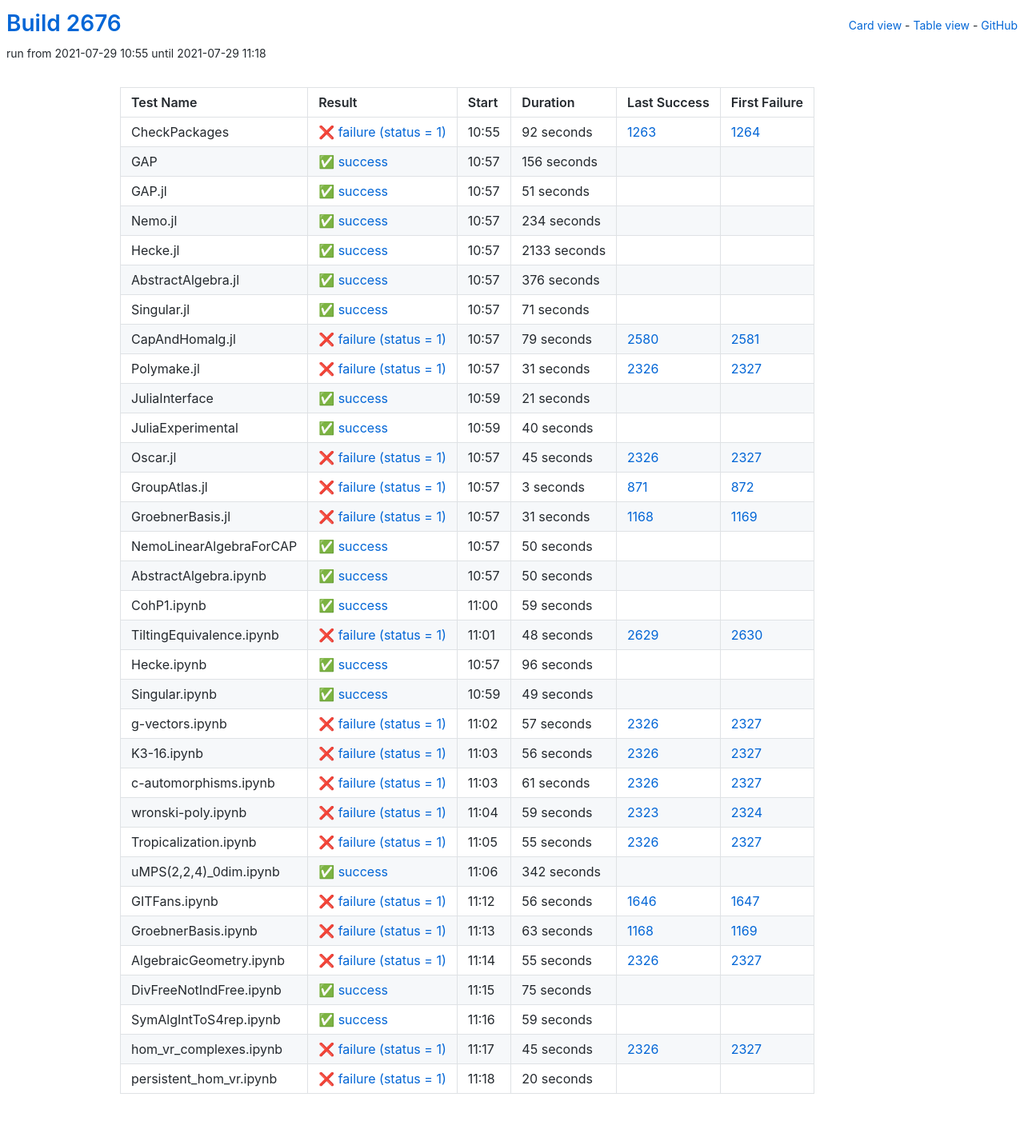
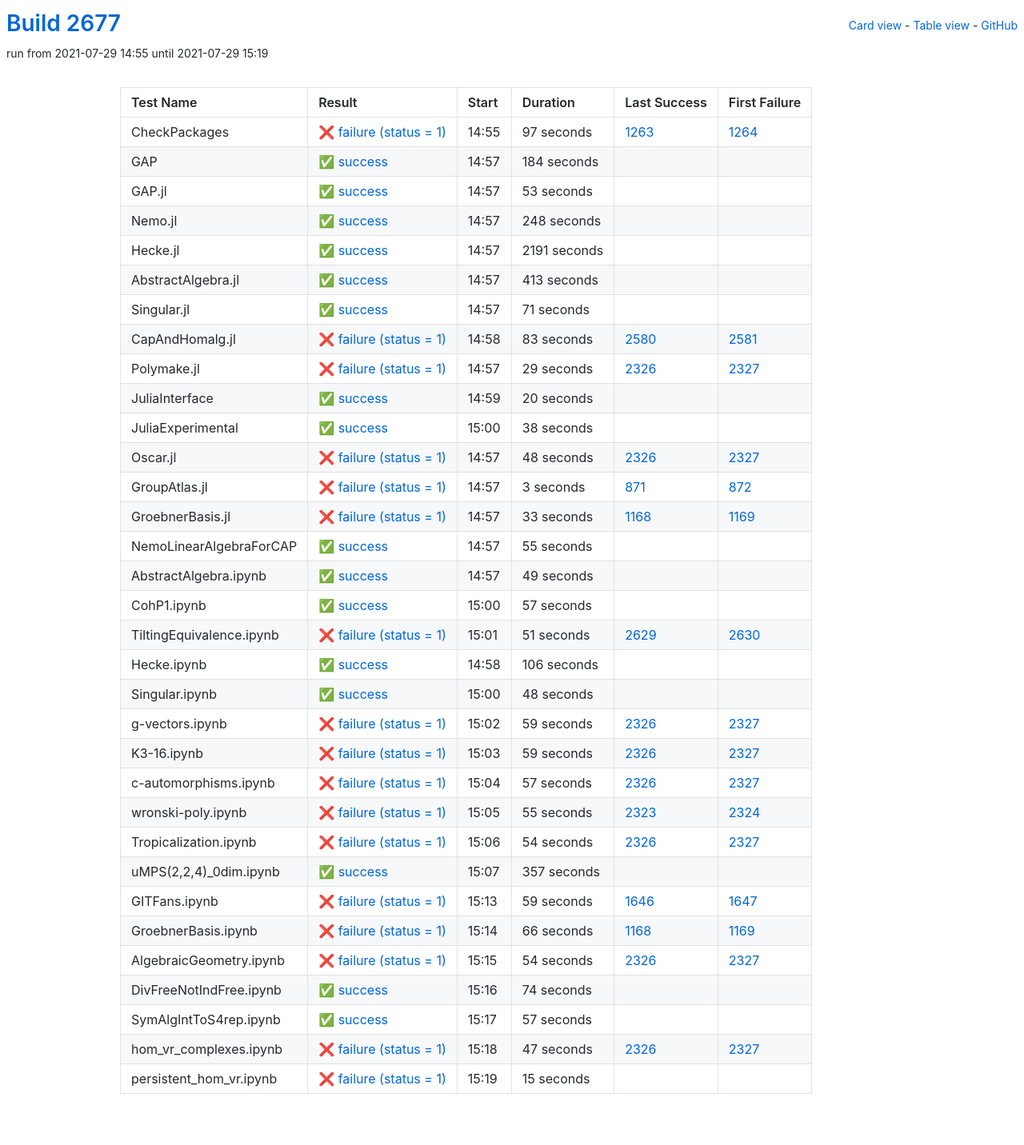
Before and after one commit to oscar-system/oscar-ci-status-stable, a Jekyll site: the page built from table.html, in a window 1280 px wide. Shown: the whole page at 80% size. Built offline with Jekyll 4.4.1, drawn with Linux system fonts in a browser that asks for light colours.

Commit message:
Build #2677

```diff
--- a/_data/ci.yml
+++ b/_data/ci.yml
@@ -1,6 +1,6 @@
 ---
-build: 2676
-build_url: https://oscarci.mathematik.uni-kl.de/job/oscar-stable/2676/
+build: 2677
+build_url: https://oscarci.mathematik.uni-kl.de/job/oscar-stable/2677/
 job: oscar-stable
 organization: oscar-system
 repo: oscar-ci-status-stable
@@ -8,80 +8,80 @@ repourl: https://github.com/oscar-system/oscar-ci-status-stable
 tests:
 - name: CheckPackages
   id: checkpackages
-  log: https://oscarci.mathematik.uni-kl.de/job/oscar-stable/2676/artifact/logs/build-2676/CheckPackages.log
-  start: 2021-07-29 10:55
+  log: https://oscarci.mathematik.uni-kl.de/job/oscar-stable/2677/artifact/logs/build-2677/CheckPackages.log
+  start: 2021-07-29 14:55
   success: false
   exitcode: 1
   status: failure
-  duration: 92
+  duration: 97
   last_success: 1263
   last_success_url: https://oscarci.mathematik.uni-kl.de/job/oscar-stable/1263/
   first_failure: 1264
   first_failure_url: https://oscarci.mathematik.uni-kl.de/job/oscar-stable/1264/
 - name: GAP
   id: gap
-  log: https://oscarci.mathematik.uni-kl.de/job/oscar-stable/2676/artifact/logs/build-2676/GAP.log
-  start: 2021-07-29 10:57
+  log: https://oscarci.mathematik.uni-kl.de/job/oscar-stable/2677/artifact/logs/build-2677/GAP.log
+  start: 2021-07-29 14:57
   success: true
   exitcode: 0
   status: success
-  duration: 156
+  duration: 184
   last_success: false
   last_success_url:
   first_failure: false
   first_failure_url:
 - name: GAP.jl
   id: gap-jl
-  log: https://oscarci.mathematik.uni-kl.de/job/oscar-stable/2676/artifact/logs/build-2676/GAP.jl.log
-  start: 2021-07-29 10:57
+  log: https://oscarci.mathematik.uni-kl.de/job/oscar-stable/2677/artifact/logs/build-2677/GAP.jl.log
+  start: 2021-07-29 14:57
   success: true
   exitcode: 0
   status: success
-  duration: 51
+  duration: 53
   last_success: false
   last_success_url:
   first_failure: false
   first_failure_url:
 - name: Nemo.jl
   id: nemo-jl
-  log: https://oscarci.mathematik.uni-kl.de/job/oscar-stable/2676/artifact/logs/build-2676/Nemo.jl.log
-  start: 2021-07-29 10:57
+  log: https://oscarci.mathematik.uni-kl.de/job/oscar-stable/2677/artifact/logs/build-2677/Nemo.jl.log
+  start: 2021-07-29 14:57
   success: true
   exitcode: 0
   status: success
-  duration: 234
+  duration: 248
   last_success: false
   last_success_url:
   first_failure: false
   first_failure_url:
 - name: Hecke.jl
   id: hecke-jl
-  log: https://oscarci.mathematik.uni-kl.de/job/oscar-stable/2676/artifact/logs/build-2676/Hecke.jl.log
-  start: 2021-07-29 10:57
+  log: https://oscarci.mathematik.uni-kl.de/job/oscar-stable/2677/artifact/logs/build-2677/Hecke.jl.log
+  start: 2021-07-29 14:57
   success: true
   exitcode: 0
   status: success
-  duration: 2133
+  duration: 2191
   last_success: false
   last_success_url:
   first_failure: false
   first_failure_url:
 - name: AbstractAlgebra.jl
   id: abstractalgebra-jl
-  log: https://oscarci.mathematik.uni-kl.de/job/oscar-stable/2676/artifact/logs/build-2676/AbstractAlgebra.jl.log
-  start: 2021-07-29 10:57
+  log: https://oscarci.mathematik.uni-kl.de/job/oscar-stable/2677/artifact/logs/build-2677/AbstractAlgebra.jl.log
+  start: 2021-07-29 14:57
   success: true
   exitcode: 0
   status: success
-  duration: 376
+  duration: 413
   last_success: false
   last_success_url:
   first_failure: false
   first_failure_url:
 - name: Singular.jl
   id: singular-jl
-  log: https://oscarci.mathematik.uni-kl.de/job/oscar-stable/2676/artifact/logs/build-2676/Singular.jl.log
-  start: 2021-07-29 10:57
+  log: https://oscarci.mathematik.uni-kl.de/job/oscar-stable/2677/artifact/logs/build-2677/Singular.jl.log
+  start: 2021-07-29 14:57
   success: true
   exitcode: 0
   status: success
@@ -92,68 +92,68 @@ tests:
   first_failure_url:
 - name: CapAndHomalg.jl
   id: capandhomalg-jl
-  log: https://oscarci.mathematik.uni-kl.de/job/oscar-stable/2676/artifact/logs/build-2676/CapAndHomalg.jl.log
-  start: 2021-07-29 10:57
+  log: https://oscarci.mathematik.uni-kl.de/job/oscar-stable/2677/artifact/logs/build-2677/CapAndHomalg.jl.log
+  start: 2021-07-29 14:58
   success: false
   exitcode: 1
   status: failure
-  duration: 79
+  duration: 83
   last_success: 2580
   last_success_url: https://oscarci.mathematik.uni-kl.de/job/oscar-stable/2580/
   first_failure: 2581
   first_failure_url: https://oscarci.mathematik.uni-kl.de/job/oscar-stable/2581/
 - name: Polymake.jl
   id: polymake-jl
-  log: https://oscarci.mathematik.uni-kl.de/job/oscar-stable/2676/artifact/logs/build-2676/Polymake.jl.log
-  start: 2021-07-29 10:57
+  log: https://oscarci.mathematik.uni-kl.de/job/oscar-stable/2677/artifact/logs/build-2677/Polymake.jl.log
+  start: 2021-07-29 14:57
   success: false
   exitcode: 1
   status: failure
-  duration: 31
+  duration: 29
   last_success: 2326
   last_success_url: https://oscarci.mathematik.uni-kl.de/job/oscar-stable/2326/
   first_failure: 2327
   first_failure_url: https://oscarci.mathematik.uni-kl.de/job/oscar-stable/2327/
 - name: JuliaInterface
   id: juliainterface
-  log: https://oscarci.mathematik.uni-kl.de/job/oscar-stable/2676/artifact/logs/build-2676/JuliaInterface.log
-  start: 2021-07-29 10:59
+  log: https://oscarci.mathematik.uni-kl.de/job/oscar-stable/2677/artifact/logs/build-2677/JuliaInterface.log
+  start: 2021-07-29 14:59
   success: true
   exitcode: 0
   status: success
-  duration: 21
+  duration: 20
   last_success: false
   last_success_url:
   first_failure: false
   first_failure_url:
 - name: JuliaExperimental
   id: juliaexperimental
-  log: https://oscarci.mathematik.uni-kl.de/job/oscar-stable/2676/artifact/logs/build-2676/JuliaExperimental.log
-  start: 2021-07-29 10:59
+  log: https://oscarci.mathematik.uni-kl.de/job/oscar-stable/2677/artifact/logs/build-2677/JuliaExperimental.log
+  start: 2021-07-29 15:00
   success: true
   exitcode: 0
   status: success
-  duration: 40
+  duration: 38
   last_success: false
   last_success_url:
   first_failure: false
   first_failure_url:
 - name: Oscar.jl
   id: oscar-jl
-  log: https://oscarci.mathematik.uni-kl.de/job/oscar-stable/2676/artifact/logs/build-2676/Oscar.jl.log
-  start: 2021-07-29 10:57
+  log: https://oscarci.mathematik.uni-kl.de/job/oscar-stable/2677/artifact/logs/build-2677/Oscar.jl.log
+  start: 2021-07-29 14:57
   success: false
   exitcode: 1
   status: failure
-  duration: 45
+  duration: 48
   last_success: 2326
   last_success_url: https://oscarci.mathematik.uni-kl.de/job/oscar-stable/2326/
   first_failure: 2327
   first_failure_url: https://oscarci.mathematik.uni-kl.de/job/oscar-stable/2327/
 - name: GroupAtlas.jl
   id: groupatlas-jl
-  log: https://oscarci.mathematik.uni-kl.de/job/oscar-stable/2676/artifact/logs/build-2676/GroupAtlas.jl.log
-  start: 2021-07-29 10:57
+  log: https://oscarci.mathematik.uni-kl.de/job/oscar-stable/2677/artifact/logs/build-2677/GroupAtlas.jl.log
+  start: 2021-07-29 14:57
   success: false
   exitcode: 1
   status: failure
@@ -164,80 +164,32 @@ tests:
   first_failure_url: https://oscarci.mathematik.uni-kl.de/job/oscar-stable/872/
 - name: GroebnerBasis.jl
   id: groebnerbasis-jl
-  log: https://oscarci.mathematik.uni-kl.de/job/oscar-stable/2676/artifact/logs/build-2676/GroebnerBasis.jl.log
-  start: 2021-07-29 10:57
+  log: https://oscarci.mathematik.uni-kl.de/job/oscar-stable/2677/artifact/logs/build-2677/GroebnerBasis.jl.log
+  start: 2021-07-29 14:57
   success: false
   exitcode: 1
   status: failure
-  duration: 31
+  duration: 33
   last_success: 1168
   last_success_url: https://oscarci.mathematik.uni-kl.de/job/oscar-stable/1168/
   first_failure: 1169
   first_failure_url: https://oscarci.mathematik.uni-kl.de/job/oscar-stable/1169/
 - name: NemoLinearAlgebraForCAP
   id: nemolinearalgebraforcap
-  log: https://oscarci.mathematik.uni-kl.de/job/oscar-stable/2676/artifact/logs/build-2676/NemoLinearAlgebraForCAP.log
-  start: 2021-07-29 10:57
+  log: https://oscarci.mathematik.uni-kl.de/job/oscar-stable/2677/artifact/logs/build-2677/NemoLinearAlgebraForCAP.log
+  start: 2021-07-29 14:57
   success: true
   exitcode: 0
   status: success
-  duration: 50
+  duration: 55
   last_success: false
   last_success_url:
   first_failure: false
   first_failure_url:
 - name: AbstractAlgebra.ipynb
   id: abstractalgebra-ipynb
-  log: https://oscarci.mathematik.uni-kl.de/job/oscar-stable/2676/artifact/logs/build-2676/AbstractAlgebra.ipynb.log
-  start: 2021-07-29 10:57
-  success: true
-  exitcode: 0
-  status: success
-  duration: 50
-  last_success: false
-  last_success_url:
-  first_failure: false
-  first_failure_url:
-- name: CohP1.ipynb
-  id: cohp1-ipynb
-  log: https://oscarci.mathematik.uni-kl.de/job/oscar-stable/2676/artifact/logs/build-2676/CohP1.ipynb.log
-  start: 2021-07-29 11:00
-  success: true
-  exitcode: 0
-  status: success
-  duration: 59
-  last_success: false
-  last_success_url:
-  first_failure: false
-  first_failure_url:
-- name: TiltingEquivalence.ipynb
-  id: tiltingequivalence-ipynb
-  log: https://oscarci.mathematik.uni-kl.de/job/oscar-stable/2676/artifact/logs/build-2676/TiltingEquivalence.ipynb.log
-  start: 2021-07-29 11:01
-  success: false
-  exitcode: 1
-  status: failure
-  duration: 48
-  last_success: 2629
-  last_success_url: https://oscarci.mathematik.uni-kl.de/job/oscar-stable/2629/
-  first_failure: 2630
-  first_failure_url: https://oscarci.mathematik.uni-kl.de/job/oscar-stable/2630/
-- name: Hecke.ipynb
-  id: hecke-ipynb
-  log: https://oscarci.mathematik.uni-kl.de/job/oscar-stable/2676/artifact/logs/build-2676/Hecke.ipynb.log
-  start: 2021-07-29 10:57
-  success: true
-  exitcode: 0
-  status: success
-  duration: 96
-  last_success: false
-  last_success_url:
-  first_failure: false
-  first_failure_url:
-- name: Singular.ipynb
-  id: singular-ipynb
-  log: https://oscarci.mathematik.uni-kl.de/job/oscar-stable/2676/artifact/logs/build-2676/Singular.ipynb.log
-  start: 2021-07-29 10:59
+  log: https://oscarci.mathematik.uni-kl.de/job/oscar-stable/2677/artifact/logs/build-2677/AbstractAlgebra.ipynb.log
+  start: 2021-07-29 14:57
   success: true
   exitcode: 0
   status: success
@@ -246,10 +198,82 @@ tests:
   last_success_url:
   first_failure: false
   first_failure_url:
+- name: CohP1.ipynb
+  id: cohp1-ipynb
+  log: https://oscarci.mathematik.uni-kl.de/job/oscar-stable/2677/artifact/logs/build-2677/CohP1.ipynb.log
+  start: 2021-07-29 15:00
+  success: true
+  exitcode: 0
+  status: success
+  duration: 57
+  last_success: false
+  last_success_url:
+  first_failure: false
+  first_failure_url:
+- name: TiltingEquivalence.ipynb
+  id: tiltingequivalence-ipynb
+  log: https://oscarci.mathematik.uni-kl.de/job/oscar-stable/2677/artifact/logs/build-2677/TiltingEquivalence.ipynb.log
+  start: 2021-07-29 15:01
+  success: false
+  exitcode: 1
+  status: failure
+  duration: 51
+  last_success: 2629
+  last_success_url: https://oscarci.mathematik.uni-kl.de/job/oscar-stable/2629/
+  first_failure: 2630
+  first_failure_url: https://oscarci.mathematik.uni-kl.de/job/oscar-stable/2630/
+- name: Hecke.ipynb
+  id: hecke-ipynb
+  log: https://oscarci.mathematik.uni-kl.de/job/oscar-stable/2677/artifact/logs/build-2677/Hecke.ipynb.log
+  start: 2021-07-29 14:58
+  success: true
+  exitcode: 0
+  status: success
+  duration: 106
+  last_success: false
+  last_success_url:
+  first_failure: false
+  first_failure_url:
+- name: Singular.ipynb
+  id: singular-ipynb
+  log: https://oscarci.mathematik.uni-kl.de/job/oscar-stable/2677/artifact/logs/build-2677/Singular.ipynb.log
+  start: 2021-07-29 15:00
+  success: true
+  exitcode: 0
+  status: success
+  duration: 48
+  last_success: false
+  last_success_url:
+  first_failure: false
+  first_failure_url:
 - name: g-vectors.ipynb
   id: g-vectors-ipynb
-  log: https://oscarci.mathematik.uni-kl.de/job/oscar-stable/2676/artifact/logs/build-2676/g-vectors.ipynb.log
-  start: 2021-07-29 11:02
+  log: https://oscarci.mathematik.uni-kl.de/job/oscar-stable/2677/artifact/logs/build-2677/g-vectors.ipynb.log
+  start: 2021-07-29 15:02
+  success: false
+  exitcode: 1
+  status: failure
+  duration: 59
+  last_success: 2326
+  last_success_url: https://oscarci.mathematik.uni-kl.de/job/oscar-stable/2326/
+  first_failure: 2327
+  first_failure_url: https://oscarci.mathematik.uni-kl.de/job/oscar-stable/2327/
+- name: K3-16.ipynb
+  id: k3-16-ipynb
+  log: https://oscarci.mathematik.uni-kl.de/job/oscar-stable/2677/artifact/logs/build-2677/K3-16.ipynb.log
+  start: 2021-07-29 15:03
+  success: false
+  exitcode: 1
+  status: failure
+  duration: 59
+  last_success: 2326
+  last_success_url: https://oscarci.mathematik.uni-kl.de/job/oscar-stable/2326/
+  first_failure: 2327
+  first_failure_url: https://oscarci.mathematik.uni-kl.de/job/oscar-stable/2327/
+- name: c-automorphisms.ipynb
+  id: c-automorphisms-ipynb
+  log: https://oscarci.mathematik.uni-kl.de/job/oscar-stable/2677/artifact/logs/build-2677/c-automorphisms.ipynb.log
+  start: 2021-07-29 15:04
   success: false
   exitcode: 1
   status: failure
@@ -258,146 +282,122 @@ tests:
   last_success_url: https://oscarci.mathematik.uni-kl.de/job/oscar-stable/2326/
   first_failure: 2327
   first_failure_url: https://oscarci.mathematik.uni-kl.de/job/oscar-stable/2327/
-- name: K3-16.ipynb
-  id: k3-16-ipynb
-  log: https://oscarci.mathematik.uni-kl.de/job/oscar-stable/2676/artifact/logs/build-2676/K3-16.ipynb.log
-  start: 2021-07-29 11:03
+- name: wronski-poly.ipynb
+  id: wronski-poly-ipynb
+  log: https://oscarci.mathematik.uni-kl.de/job/oscar-stable/2677/artifact/logs/build-2677/wronski-poly.ipynb.log
+  start: 2021-07-29 15:05
   success: false
   exitcode: 1
   status: failure
-  duration: 56
-  last_success: 2326
-  last_success_url: https://oscarci.mathematik.uni-kl.de/job/oscar-stable/2326/
-  first_failure: 2327
-  first_failure_url: https://oscarci.mathematik.uni-kl.de/job/oscar-stable/2327/
-- name: c-automorphisms.ipynb
-  id: c-automorphisms-ipynb
-  log: https://oscarci.mathematik.uni-kl.de/job/oscar-stable/2676/artifact/logs/build-2676/c-automorphisms.ipynb.log
-  start: 2021-07-29 11:03
-  success: false
-  exitcode: 1
-  status: failure
-  duration: 61
-  last_success: 2326
-  last_success_url: https://oscarci.mathematik.uni-kl.de/job/oscar-stable/2326/
-  first_failure: 2327
-  first_failure_url: https://oscarci.mathematik.uni-kl.de/job/oscar-stable/2327/
-- name: wronski-poly.ipynb
-  id: wronski-poly-ipynb
-  log: https://oscarci.mathematik.uni-kl.de/job/oscar-stable/2676/artifact/logs/build-2676/wronski-poly.ipynb.log
-  start: 2021-07-29 11:04
-  success: false
-  exitcode: 1
-  status: failure
-  duration: 59
+  duration: 55
   last_success: 2323
   last_success_url: https://oscarci.mathematik.uni-kl.de/job/oscar-stable/2323/
   first_failure: 2324
   first_failure_url: https://oscarci.mathematik.uni-kl.de/job/oscar-stable/2324/
 - name: Tropicalization.ipynb
   id: tropicalization-ipynb
-  log: https://oscarci.mathematik.uni-kl.de/job/oscar-stable/2676/artifact/logs/build-2676/Tropicalization.ipynb.log
-  start: 2021-07-29 11:05
+  log: https://oscarci.mathematik.uni-kl.de/job/oscar-stable/2677/artifact/logs/build-2677/Tropicalization.ipynb.log
+  start: 2021-07-29 15:06
   success: false
   exitcode: 1
   status: failure
-  duration: 55
+  duration: 54
   last_success: 2326
   last_success_url: https://oscarci.mathematik.uni-kl.de/job/oscar-stable/2326/
   first_failure: 2327
   first_failure_url: https://oscarci.mathematik.uni-kl.de/job/oscar-stable/2327/
 - name: uMPS(2,2,4)_0dim.ipynb
   id: umps-2-2-4-0dim-ipynb
-  log: https://oscarci.mathematik.uni-kl.de/job/oscar-stable/2676/artifact/logs/build-2676/uMPS-2-2-4-_0dim.ipynb.log
-  start: 2021-07-29 11:06
+  log: https://oscarci.mathematik.uni-kl.de/job/oscar-stable/2677/artifact/logs/build-2677/uMPS-2-2-4-_0dim.ipynb.log
+  start: 2021-07-29 15:07
   success: true
   exitcode: 0
   status: success
-  duration: 342
+  duration: 357
   last_success: false
   last_success_url:
   first_failure: false
   first_failure_url:
 - name: GITFans.ipynb
   id: gitfans-ipynb
-  log: https://oscarci.mathematik.uni-kl.de/job/oscar-stable/2676/artifact/logs/build-2676/GITFans.ipynb.log
-  start: 2021-07-29 11:12
+  log: https://oscarci.mathematik.uni-kl.de/job/oscar-stable/2677/artifact/logs/build-2677/GITFans.ipynb.log
+  start: 2021-07-29 15:13
   success: false
   exitcode: 1
   status: failure
-  duration: 56
+  duration: 59
   last_success: 1646
   last_success_url: https://oscarci.mathematik.uni-kl.de/job/oscar-stable/1646/
   first_failure: 1647
   first_failure_url: https://oscarci.mathematik.uni-kl.de/job/oscar-stable/1647/
 - name: GroebnerBasis.ipynb
   id: groebnerbasis-ipynb
-  log: https://oscarci.mathematik.uni-kl.de/job/oscar-stable/2676/artifact/logs/build-2676/GroebnerBasis.ipynb.log
-  start: 2021-07-29 11:13
+  log: https://oscarci.mathematik.uni-kl.de/job/oscar-stable/2677/artifact/logs/build-2677/GroebnerBasis.ipynb.log
+  start: 2021-07-29 15:14
   success: false
   exitcode: 1
   status: failure
-  duration: 63
+  duration: 66
   last_success: 1168
   last_success_url: https://oscarci.mathematik.uni-kl.de/job/oscar-stable/1168/
   first_failure: 1169
   first_failure_url: https://oscarci.mathematik.uni-kl.de/job/oscar-stable/1169/
 - name: AlgebraicGeometry.ipynb
   id: algebraicgeometry-ipynb
-  log: https://oscarci.mathematik.uni-kl.de/job/oscar-stable/2676/artifact/logs/build-2676/AlgebraicGeometry.ipynb.log
-  start: 2021-07-29 11:14
+  log: https://oscarci.mathematik.uni-kl.de/job/oscar-stable/2677/artifact/logs/build-2677/AlgebraicGeometry.ipynb.log
+  start: 2021-07-29 15:15
   success: false
   exitcode: 1
   status: failure
-  duration: 55
+  duration: 54
   last_success: 2326
   last_success_url: https://oscarci.mathematik.uni-kl.de/job/oscar-stable/2326/
   first_failure: 2327
   first_failure_url: https://oscarci.mathematik.uni-kl.de/job/oscar-stable/2327/
 - name: DivFreeNotIndFree.ipynb
   id: divfreenotindfree-ipynb
-  log: https://oscarci.mathematik.uni-kl.de/job/oscar-stable/2676/artifact/logs/build-2676/DivFreeNotIndFree.ipynb.log
-  start: 2021-07-29 11:15
+  log: https://oscarci.mathematik.uni-kl.de/job/oscar-stable/2677/artifact/logs/build-2677/DivFreeNotIndFree.ipynb.log
+  start: 2021-07-29 15:16
   success: true
   exitcode: 0
   status: success
-  duration: 75
+  duration: 74
   last_success: false
   last_success_url:
   first_failure: false
   first_failure_url:
 - name: SymAlgIntToS4rep.ipynb
   id: symalginttos4rep-ipynb
-  log: https://oscarci.mathematik.uni-kl.de/job/oscar-stable/2676/artifact/logs/build-2676/SymAlgIntToS4rep.ipynb.log
-  start: 2021-07-29 11:16
+  log: https://oscarci.mathematik.uni-kl.de/job/oscar-stable/2677/artifact/logs/build-2677/SymAlgIntToS4rep.ipynb.log
+  start: 2021-07-29 15:17
   success: true
   exitcode: 0
   status: success
-  duration: 59
+  duration: 57
   last_success: false
   last_success_url:
   first_failure: false
   first_failure_url:
 - name: hom_vr_complexes.ipynb
   id: hom-vr-complexes-ipynb
-  log: https://oscarci.mathematik.uni-kl.de/job/oscar-stable/2676/artifact/logs/build-2676/hom_vr_complexes.ipynb.log
-  start: 2021-07-29 11:17
+  log: https://oscarci.mathematik.uni-kl.de/job/oscar-stable/2677/artifact/logs/build-2677/hom_vr_complexes.ipynb.log
+  start: 2021-07-29 15:18
   success: false
   exitcode: 1
   status: failure
-  duration: 45
+  duration: 47
   last_success: 2326
   last_success_url: https://oscarci.mathematik.uni-kl.de/job/oscar-stable/2326/
   first_failure: 2327
   first_failure_url: https://oscarci.mathematik.uni-kl.de/job/oscar-stable/2327/
 - name: persistent_hom_vr.ipynb
   id: persistent-hom-vr-ipynb
-  log: https://oscarci.mathematik.uni-kl.de/job/oscar-stable/2676/artifact/logs/build-2676/persistent_hom_vr.ipynb.log
-  start: 2021-07-29 11:18
+  log: https://oscarci.mathematik.uni-kl.de/job/oscar-stable/2677/artifact/logs/build-2677/persistent_hom_vr.ipynb.log
+  start: 2021-07-29 15:19
   success: false
   exitcode: 1
   status: failure
-  duration: 20
+  duration: 15
   last_success: false
   last_success_url:
   first_failure: false
```
Also changed, not shown: README.md.
